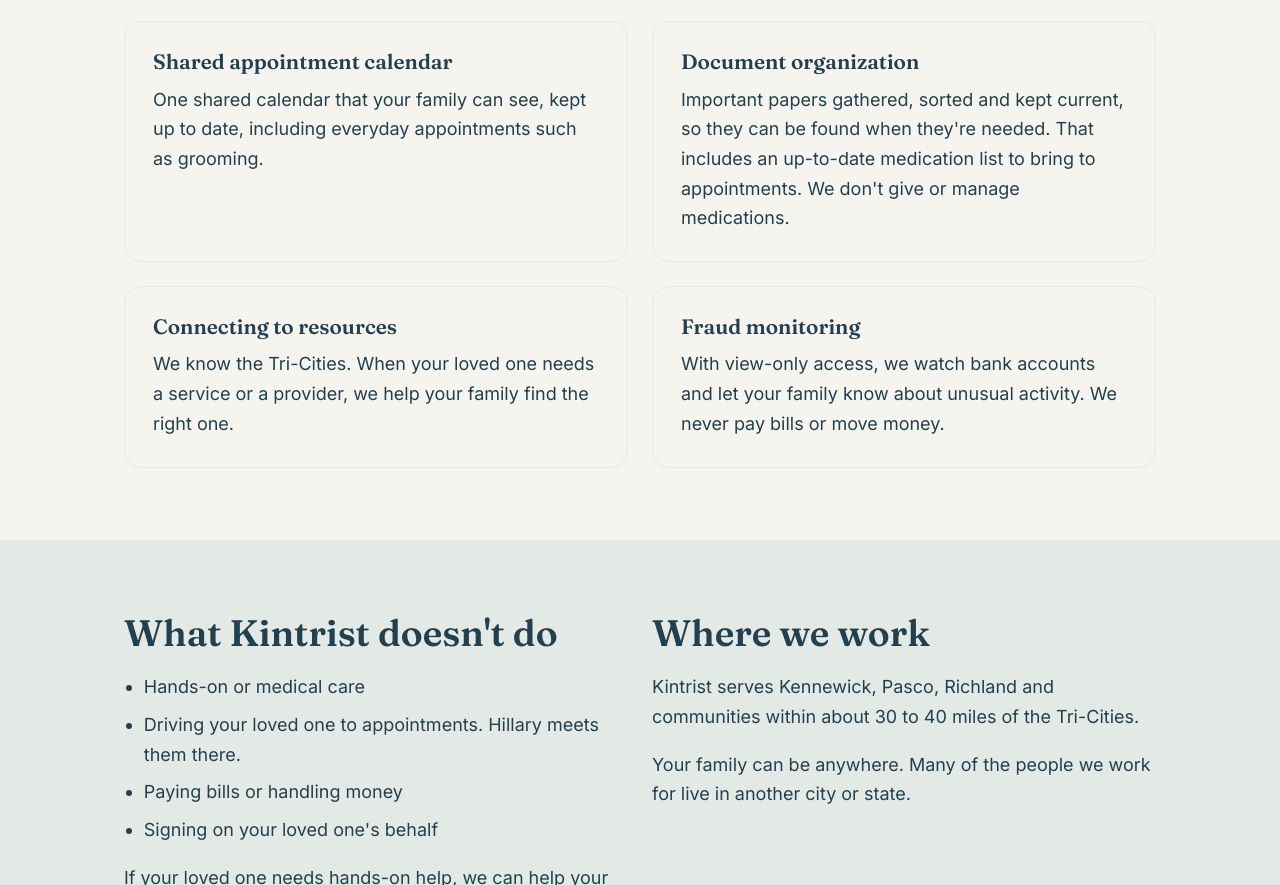
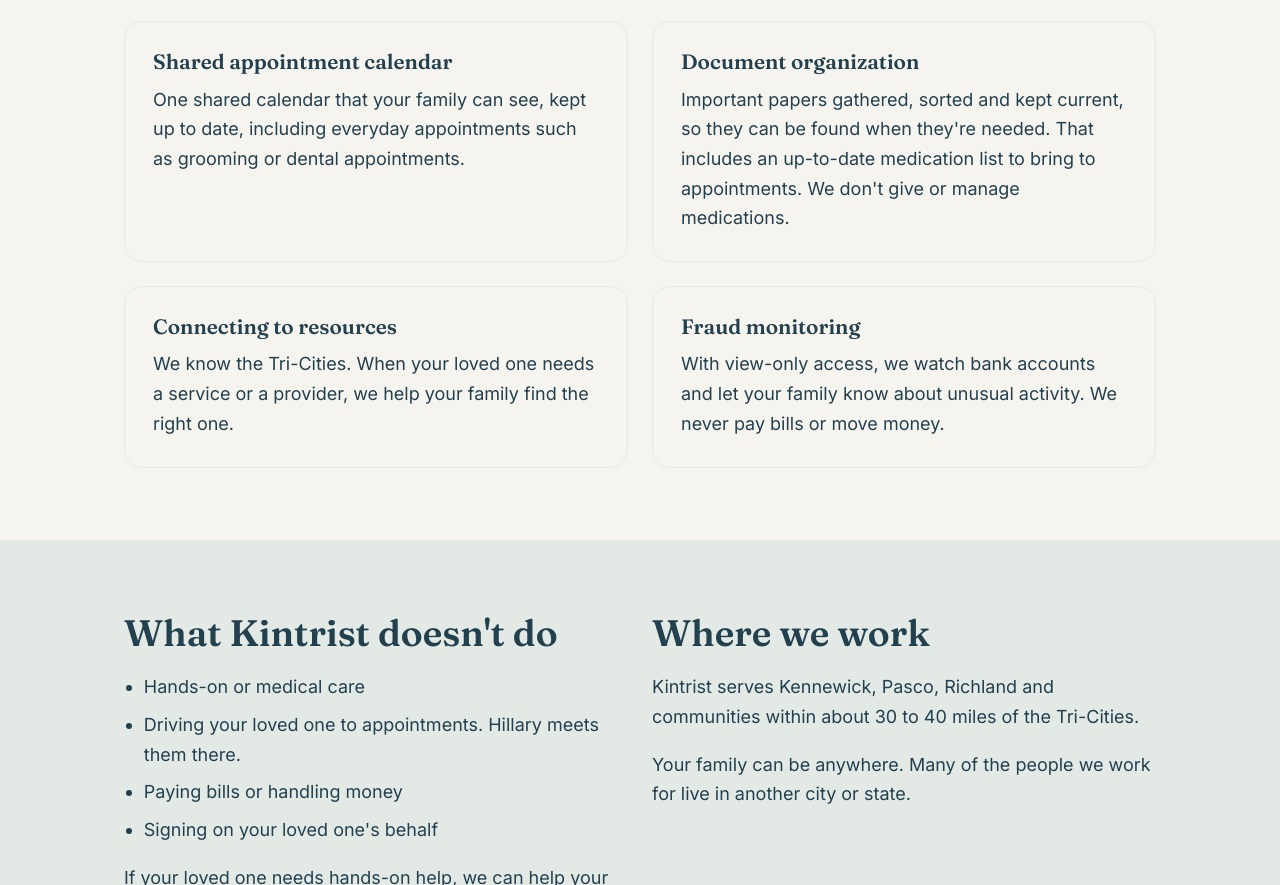
Before and after one commit to calinde78/kintrist, a plain HTML site: page services.html in a window 1280 px wide. Shown: the part 2173-3058 px from the top of the page. Drawn offline with Linux system fonts and the light colour scheme.

Commit message:
Mention dental appointments alongside grooming
Co-Authored-By: Claude Fable 5.2 <noreply@anthropic.com>
Claude-Session: https://claude.ai/code/session_012cCcshxvJDBNHn9pTQnEkn

```diff
--- a/services.html
+++ b/services.html
@@ -92,7 +92,7 @@
           </div>
           <div class="card">
             <h3>Shared appointment calendar</h3>
-            <p>One shared calendar that your family can see, kept up to date, including everyday appointments such as grooming.</p>
+            <p>One shared calendar that your family can see, kept up to date, including everyday appointments such as grooming or dental appointments.</p>
           </div>
           <div class="card">
             <h3>Document organization</h3>
```
